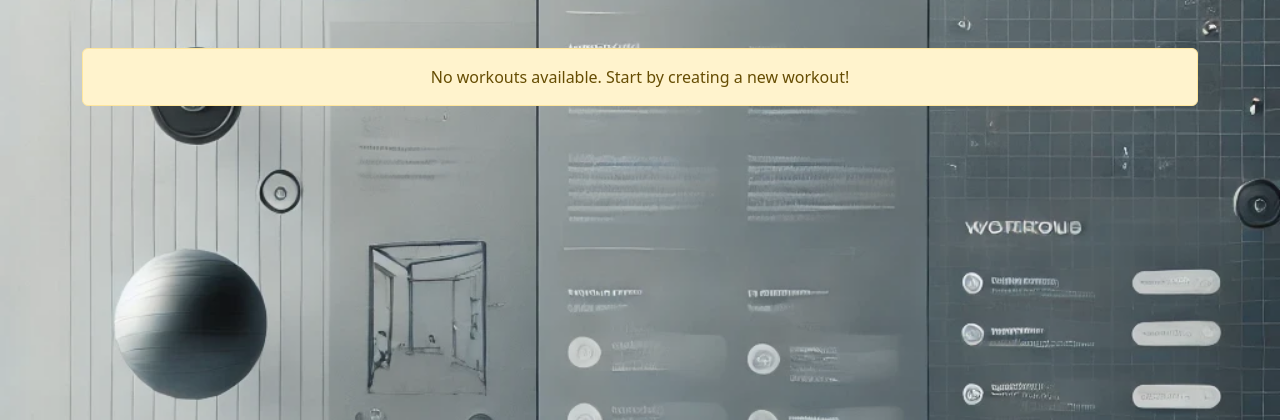
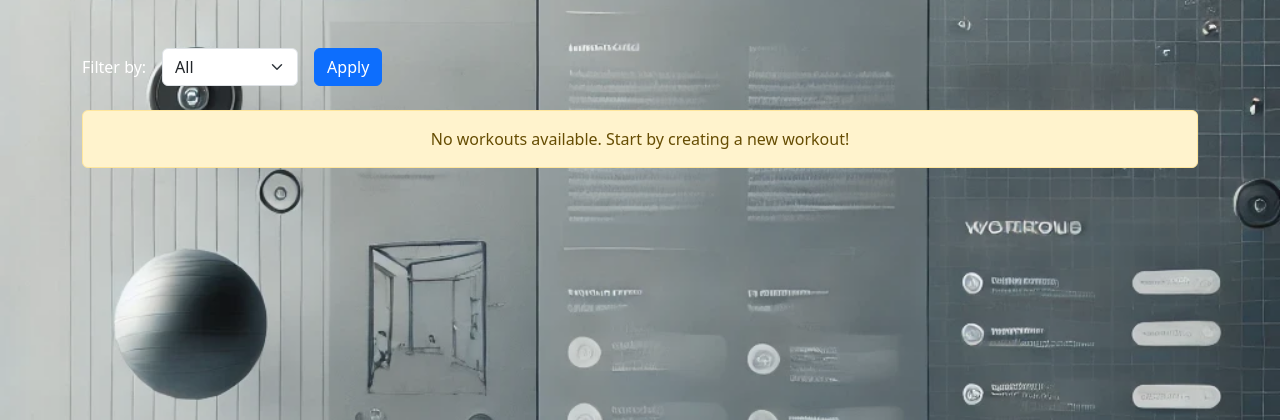
Before and after one commit to Darkpunkki/naic, a Flask app: page /all_workouts in a window 1280 px wide. Shown: the part 104-524 px from the top of the page. Run offline with Flask 3, Linux system fonts and the light colour scheme; the visitor is signed in with stand-in values (Sample User, id 1).

Commit message:
Add filtering to all workouts template Add option to remove workout directly from the all workouts view

```diff
--- a/models.py
+++ b/models.py
@@ -134,7 +134,7 @@ class Workout(db.Model):
     user = db.relationship('User', back_populates='workouts')
 
     # Relationship to WorkoutMovement
-    workout_movements = db.relationship('WorkoutMovement', back_populates='workout')
+    workout_movements = db.relationship('WorkoutMovement', back_populates='workout', cascade="all, delete-orphan")
 
     def __repr__(self):
         return f"<Workout {self.workout_name} on {self.workout_date}>"
--- a/routes/workouts.py
+++ b/routes/workouts.py
@@ -299,8 +299,17 @@ def all_workouts():
         return redirect(url_for('auth_bp.login'))
 
     user_id = session['user_id']
-    workouts = Workout.query.filter_by(user_id=user_id).all()
+    filter_value = request.args.get('filter', 'all')
+
+    if filter_value == 'completed':
+        workouts = Workout.query.filter_by(user_id=user_id, is_completed=True).order_by(Workout.workout_date.desc()).all()
+    elif filter_value == 'incomplete':
+        workouts = Workout.query.filter_by(user_id=user_id, is_completed=False).order_by(Workout.workout_date.desc()).all()
+    else:
+        workouts = Workout.query.filter_by(user_id=user_id).order_by(Workout.workout_date.desc()).all()
+
     return render_template('all_workouts.html', workouts=workouts)
+
 
 
 @workout_bp.route('/generate_workout', methods=['GET', 'POST'])
--- a/templates/all_workouts.html
+++ b/templates/all_workouts.html
@@ -17,19 +17,60 @@
 
 <!-- Main Content -->
 <main class="container my-5">
+    <!-- Filter Form -->
+    <div class="mb-4">
+        <form method="GET" action="{{ url_for('workout_bp.all_workouts') }}" class="row g-3 align-items-center">
+            <div class="col-auto">
+                <label for="statusFilter" class="col-form-label">Filter by:</label>
+            </div>
+            <div class="col-auto">
+                <select class="form-select" id="statusFilter" name="filter">
+                    <option value="all" {% if request.args.get('filter', 'all') == 'all' %}selected{% endif %}>All
+                    </option>
+                    <option value="completed" {% if request.args.get('filter') == 'completed' %}selected{% endif %}>
+                        Completed
+                    </option>
+                    <option value="incomplete" {% if request.args.get('filter') == 'incomplete' %}selected{% endif %}>
+                        Incomplete
+                    </option>
+                </select>
+            </div>
+            <div class="col-auto">
+                <button type="submit" class="btn btn-primary">Apply</button>
+            </div>
+        </form>
+    </div>
+
     <!-- Workouts List -->
     {% if workouts %}
         <div class="row">
             {% for w in workouts %}
                 <div class="col-md-6 col-lg-4 mb-4">
-                    <div class="card shadow">
+                    <div class="card shadow position-relative">
+                        <!-- Remove button -->
+                        <form action="{{ url_for('workout_bp.delete_workout', workout_id=w.workout_id) }}"
+                              method="POST"
+                              class="position-absolute top-0 end-0 m-2"
+                              onsubmit="return confirm('Are you sure you want to delete this workout?');">
+                            <button type="submit" class="btn btn-sm btn-danger">&times;</button>
+                        </form>
+
                         <div class="card-body">
-                            <h5 class="card-title text-primary">{{ w.workout_name }}</h5>
+                            <h5 class="card-title text-primary">
+                                {{ w.workout_name }}
+                                {% if w.is_completed %}
+                                    <span class="badge bg-success">Completed</span>
+                                {% else %}
+                                    <span class="badge bg-warning text-dark">Incomplete</span>
+                                {% endif %}
+                            </h5>
                             <p class="card-text">
                                 <strong>Date:</strong> {{ w.workout_date.strftime('%d.%m.%Y') }}<br>
                             </p>
-                            <a href="{{ url_for('workout_bp.view_workout', workout_id=w.workout_id) }}" class="btn btn-success">View
-                                Workout</a>
+                            <a href="{{ url_for('workout_bp.view_workout', workout_id=w.workout_id) }}"
+                               class="btn btn-success">
+                                View Workout
+                            </a>
                         </div>
                     </div>
                 </div>
@@ -41,10 +82,10 @@
         </div>
     {% endif %}
 
+
     <div class="go-back-container">
         <button class="btn btn-secondary go-back-button" onclick="location.href='/'">Go Back</button>
     </div>
-
 </main>
 
 <!-- Bootstrap JS -->
```
Also changed, not shown: templates/workout_details.html (+6 -22 lines).
